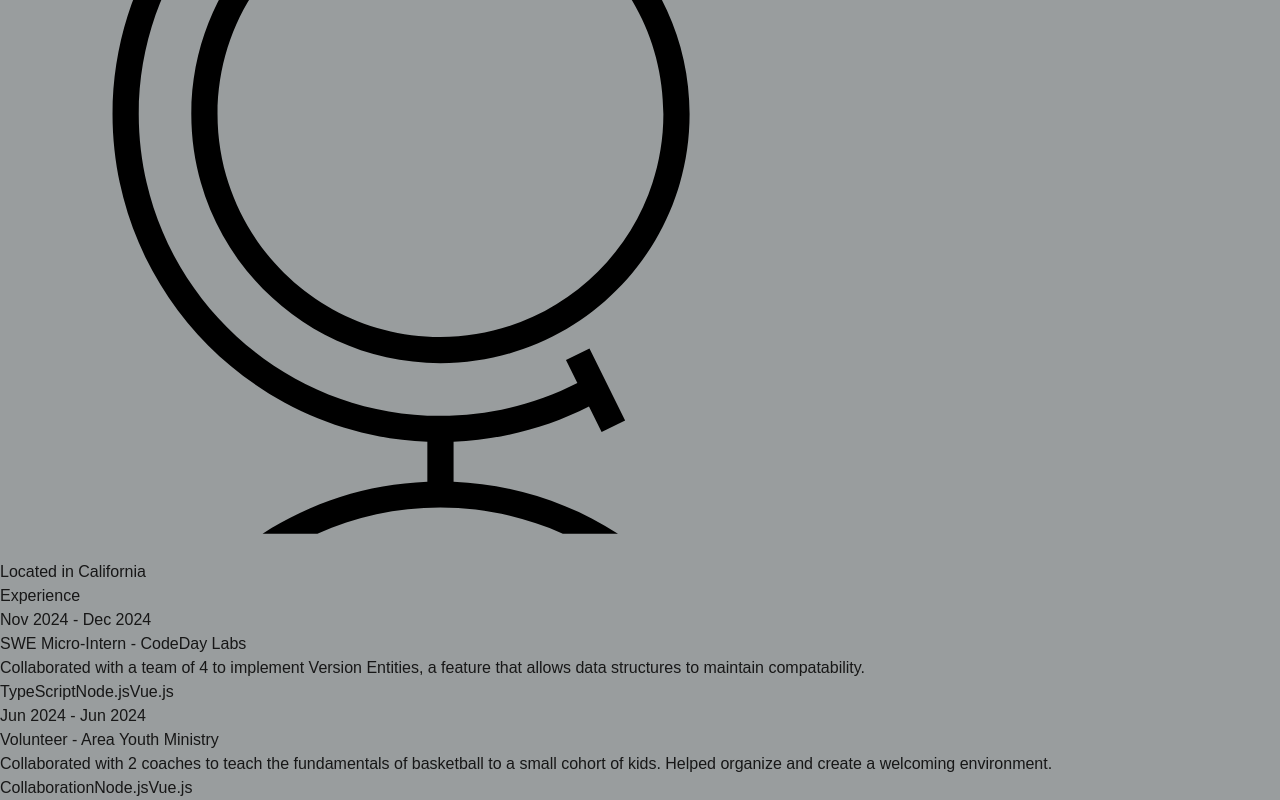
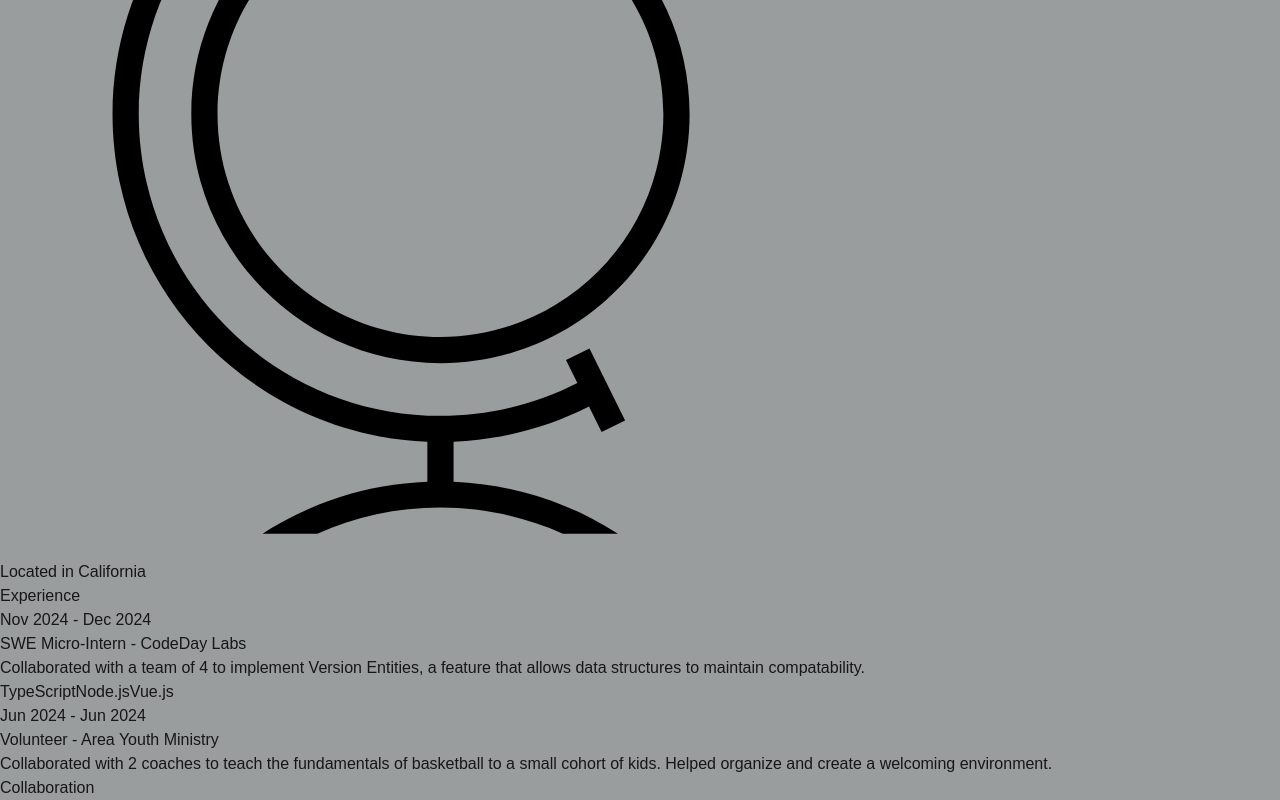
Before and after one commit to JaredSkates/Personal-Portfolio, a Next.js app: page / in a window 1280 px wide. Shown: the part 1596-2396 px from the top of the page. Built offline with nearby package versions, Linux system fonts and the light colour scheme.

Commit message:
Fixed Experience content 2

```diff
--- a/src/constants/index.js
+++ b/src/constants/index.js
@@ -14,7 +14,7 @@ export const EXPERIENCES = [
         description: `Collaborated with 2 coaches to teach the fundamentals of
                     basketball to a small cohort of kids. Helped organize and create
                     a welcoming environment.`,
-        technologies: ["Collaboration", "Node.js", "Vue.js"],
+        technologies: ["Collaboration"],
     },
 
 ];
```
